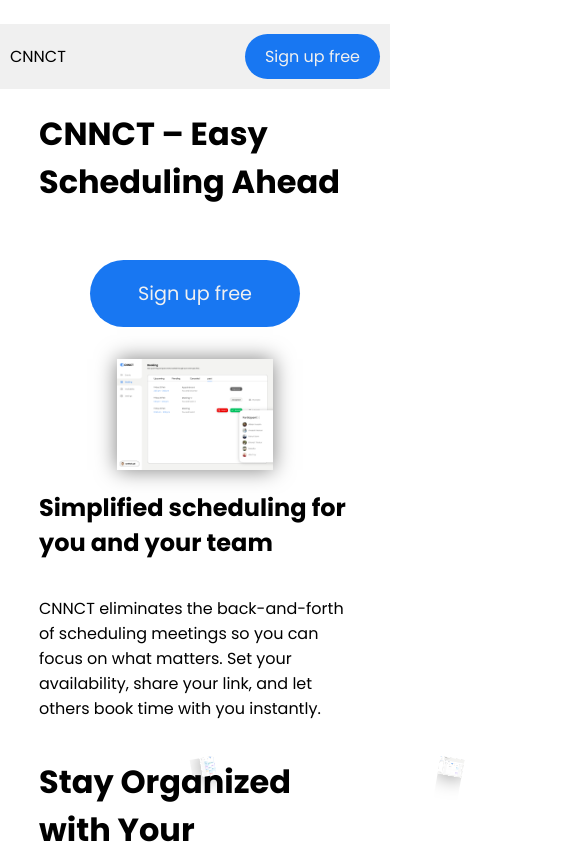
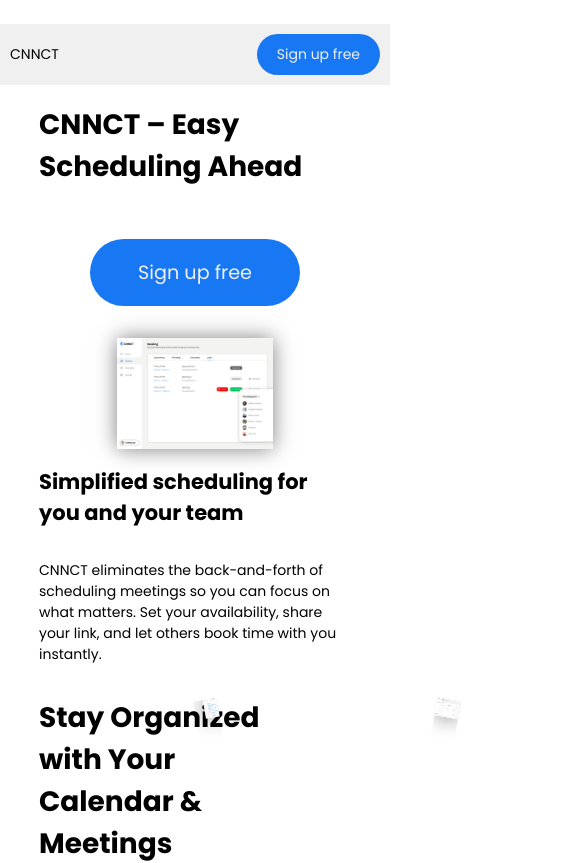
Before and after one commit to annuu1/meeting-scheduler, a React (Vite) app in the folder frontend/: page / in a window 390 px wide. Shown: the top 863 px of the page, 561 px wide, since content can reach past the window. Built offline with nearby package versions, Linux system fonts and the light colour scheme.

Commit message:
updated the box sizing

```diff
--- a/frontend/src/App.css
+++ b/frontend/src/App.css
@@ -3,3 +3,12 @@ body{
     font-family: 'Poppins', sans-serif;
     box-sizing: border-box;
 }
+*{
+    box-sizing: border-box;
+}
+
+@media (max-width: 768px) {
+    body{
+        font-size: 14px;
+    }
+}
```
